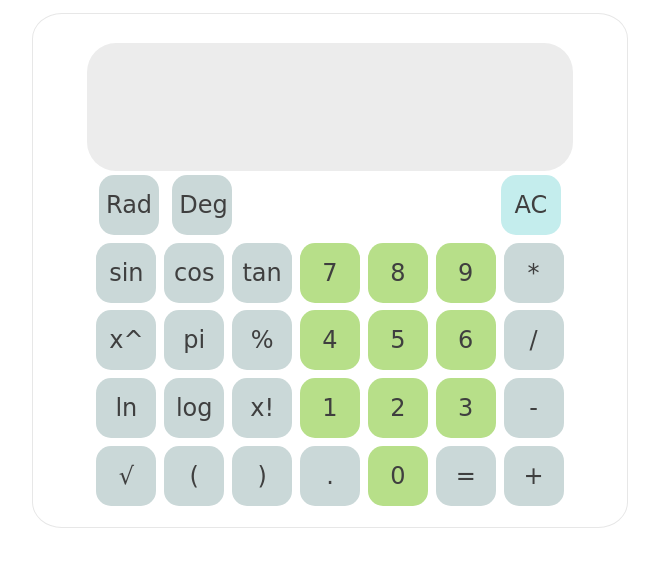
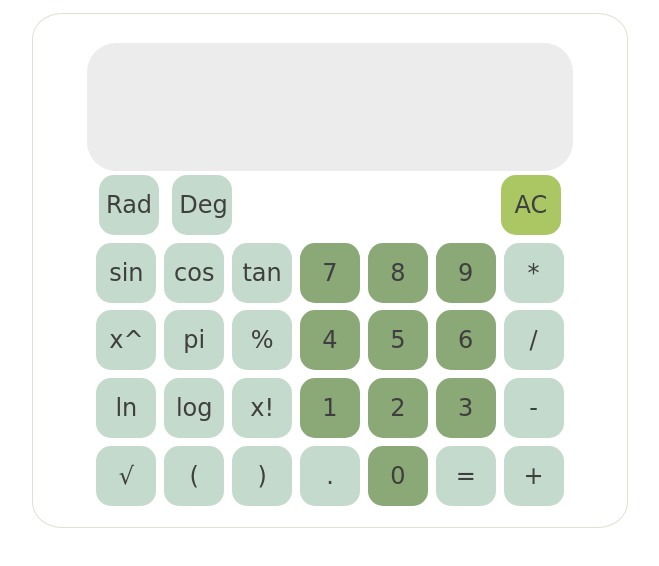
Before and after one commit to ruisichin/notionwidgets, a plain HTML site: page index.html in a window 1280 px wide. Shown: the whole page, without its empty margins (310-969 px from the left). Drawn offline with Linux system fonts and the light colour scheme; a web font is replaced by a local one.

Commit message:
Update index.html

```diff
--- a/index.html
+++ b/index.html
@@ -13,7 +13,7 @@
 body {
   margin: 0 auto;
   text-align: center;
-  font-size: 16px;
+  font-size: 23px;
   color: white;
   background-color:white;
 
@@ -29,7 +29,7 @@ a:visited  {
 }
 
 .dark {
-  background : #b7df89 !important;
+  background : #8ba877 !important;
 }
 
 .button > .over {
@@ -47,7 +47,7 @@ a:visited  {
     margin: 1% 0;
     color: black;
     border-radius: 5%;
-	border: 1px solid #e7e7e7;
+	border: 1px solid #dae4ce;
 /*     box-shadow: 0px 8px 20px 0px grey; */
     background-color: white;
 
@@ -62,7 +62,7 @@ a:visited  {
     min-height: 2.5em;
     margin: 0.8%;
     border-radius: 25%;
-    background-color: #cad8d8;
+    background-color: #c4dacc;
     border: 1px solid #ad919100;
     font-family: 'MuseoModerno', cursive;
 
@@ -113,7 +113,7 @@ a:visited  {
 
 
 #clean {
-  background: #c4eded;
+  background: #abc764;
 }
 
 
```
